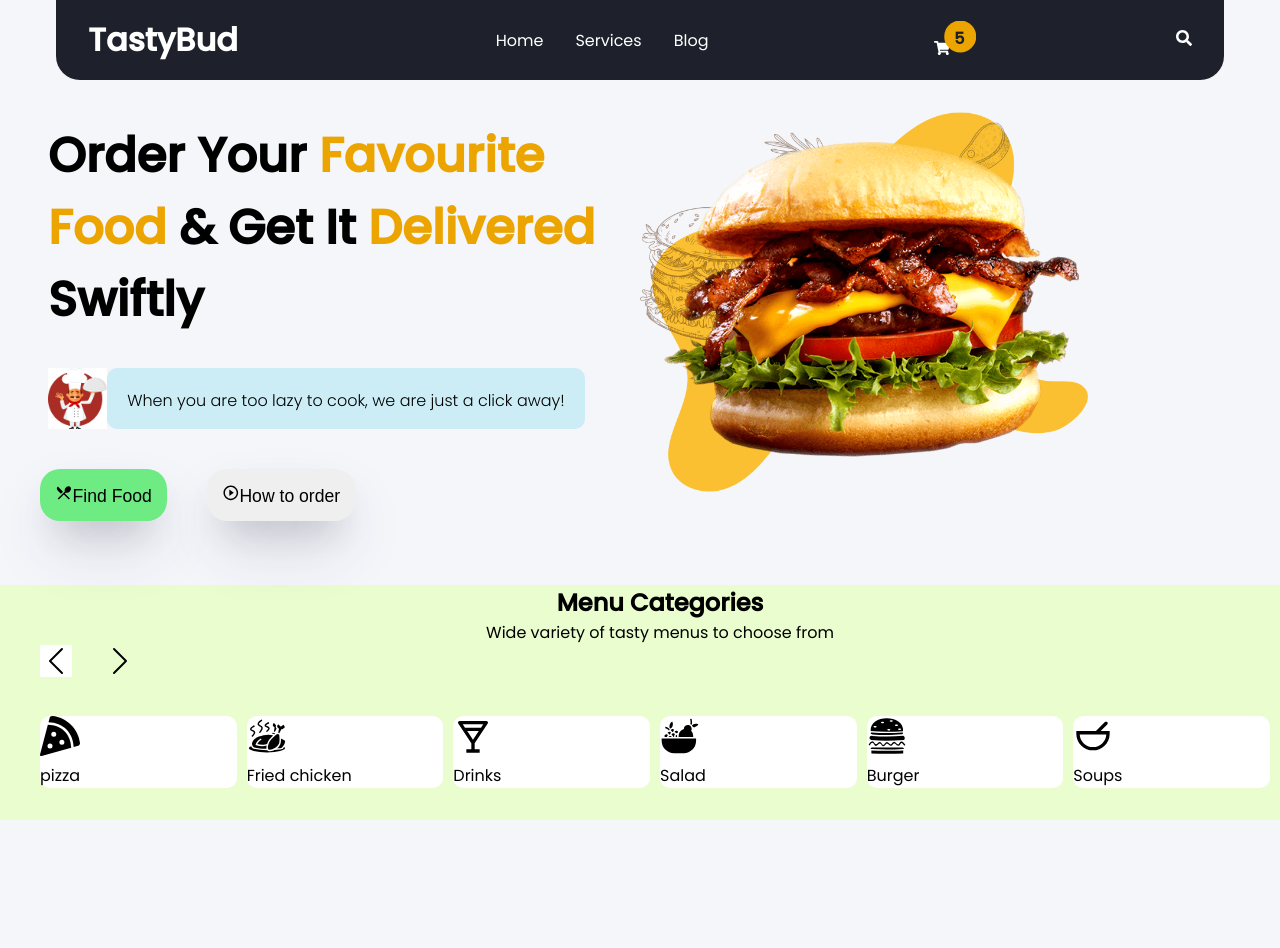
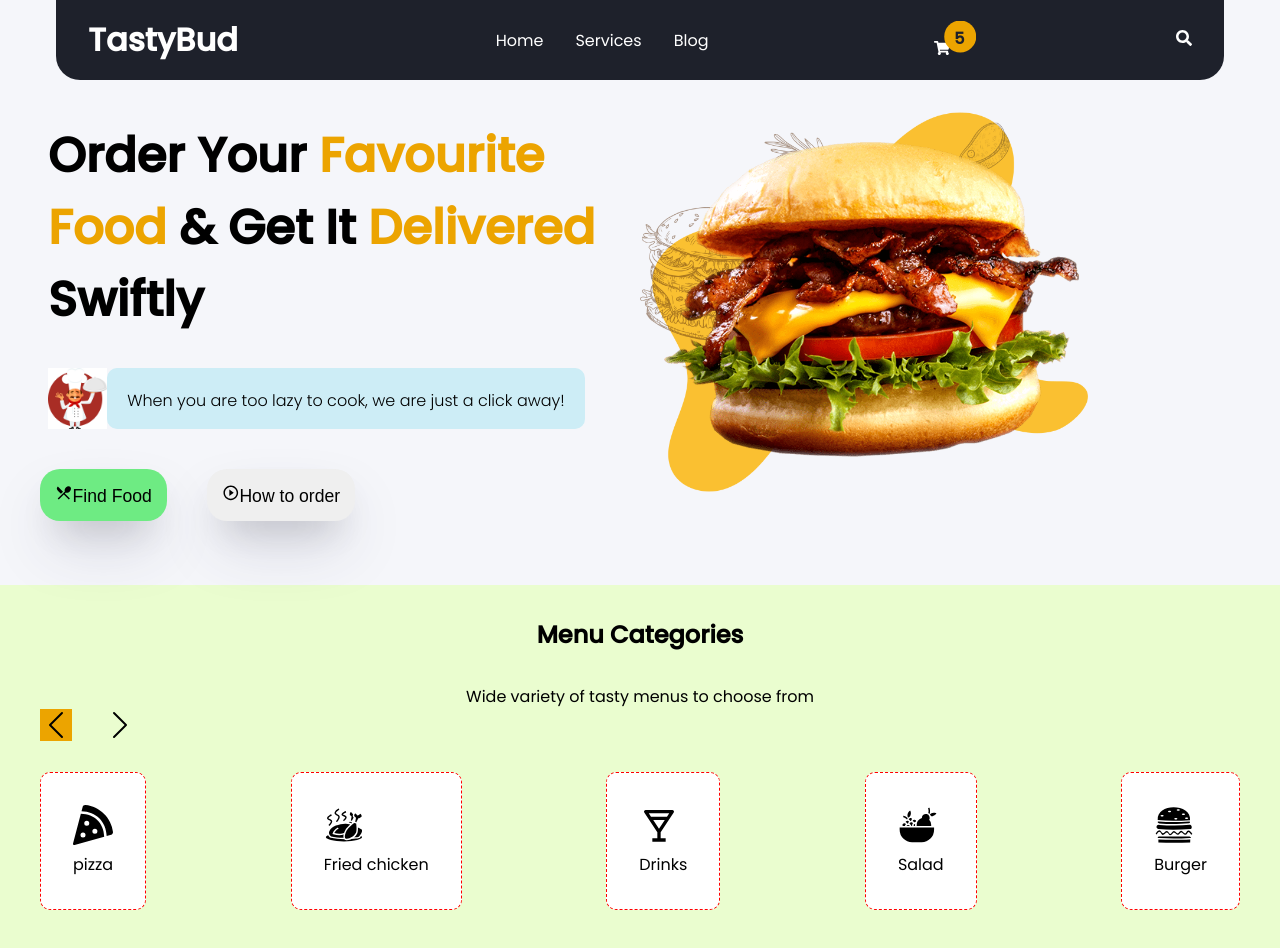
Before and after one commit to emmanuelkumah/foodily, a React (Create React App) app: page / in a window 1280 px wide. Shown: the top 948 px of the page. Before the commit the page ends 820 px from the top, so only its background shows below. Built offline with nearby package versions, Linux system fonts and the light colour scheme.

Commit message:
Add menu categories section

```diff
--- a/src/Components/MenuCat/MenuCat.js
+++ b/src/Components/MenuCat/MenuCat.js
@@ -5,27 +5,38 @@ import { BsChevronRight, BsChevronLeft } from "react-icons/bs";
 import { IconContext } from "react-icons";
 
 function MenuCat() {
-  const menus = menuCategories.map((menu) => (
-    <div className={classes.menuCatDetls}>
+  const noItems = 5;
+  let catItems = menuCategories.slice(0, noItems);
+
+  const menus = catItems.map((menu) => (
+    <div className={classes.lists}>
       <IconContext.Provider value={{ size: "2.5rem" }}>
         {menu.icon}
       </IconContext.Provider>
-      <ul className={classes.menuList}>
-        <li>{menu.item}</li>
+      <ul>
+        <li key={menu.id}>{menu.item}</li>
       </ul>
     </div>
   ));
+  //move to next category item
+  function nextCatItem() {
+    console.log("next item");
+    catItems.shift();
+    console.log(catItems);
+    //push next item
+  }
+
   return (
-    <section className={classes.categories}>
-      <h2 className={classes.heading}>Menu Categories</h2>
-      <p className={classes.subHeading}>
+    <section className={classes.menuCatg}>
+      <h2 className={classes.catgHeading}>Menu Categories</h2>
+      <p className={classes.catgSubHead}>
         Wide variety of tasty menus to choose from{" "}
       </p>
       <IconContext.Provider value={{ size: "2rem", padding: "10px" }}>
         <BsChevronLeft className={classes.chevLeft} />
-        <BsChevronRight />
+        <BsChevronRight onClick={nextCatItem} />
       </IconContext.Provider>
-      <section className={classes.menuSec}>{menus}</section>
+      <section className={classes.catgLists}>{menus}</section>
     </section>
   );
 }
--- a/src/Components/MenuCat/MenuCat.module.css
+++ b/src/Components/MenuCat/MenuCat.module.css
@@ -1,31 +1,37 @@
-.categories {
+.menuCatg {
   padding-left: 2.5rem;
+  padding-right: 2.5rem;
   margin-top: 4rem;
+
   background-color: #eafdcf;
 }
-.heading,
-.subHeading {
+.catgHeading,
+.catgSubHead {
   text-align: center;
+  padding-top: 2rem;
 }
 ul {
   list-style-type: none;
 }
-.menuSec {
+.catgLists {
   display: flex;
   flex-direction: row;
   flex-wrap: wrap;
-  justify-content: center;
+  justify-content: space-between;
 }
-.menuCatDetls {
+.lists {
+  margin-top: 1.5rem;
+  margin-bottom: 4rem;
   background-color: white;
-  flex: 15%;
-  /* padding: 10px; */
-  margin-top: 2rem;
-  margin-bottom: 2rem;
-  margin-right: 10px;
+  padding: 2rem;
   border-radius: 10px;
+  border: 1px dashed red;
+}
+
+.menuList {
+  text-align: center;
 }
 .chevLeft {
-  background-color: white;
+  background-color: #eca400;
   margin-right: 2rem;
 }
--- a/src/Components/MenuCat/menuData.js
+++ b/src/Components/MenuCat/menuData.js
@@ -4,11 +4,12 @@ import { BiDrink } from "react-icons/bi";
 import { CgBowl } from "react-icons/cg";
 
 const menuCategories = [
-  { item: "pizza", icon: <FaPizzaSlice /> },
-  { item: "Fried chicken", icon: <GiChickenOven /> },
-  { item: "Drinks", icon: <BiDrink /> },
-  { item: "Salad", icon: <GiFruitBowl /> },
-  { item: "Burger", icon: <GiHamburger /> },
-  { item: "Soups", icon: <CgBowl /> },
+  { id: 1, item: "pizza", icon: <FaPizzaSlice /> },
+  { id: 2, item: "Fried chicken", icon: <GiChickenOven /> },
+  { id: 3, item: "Drinks", icon: <BiDrink /> },
+  { id: 4, item: "Salad", icon: <GiFruitBowl /> },
+  { id: 5, item: "Burger", icon: <GiHamburger /> },
+  { id: 6, item: "Soups", icon: <CgBowl /> },
+  { id: 7, item: "Sandwich", icon: <GiHamburger /> },
 ];
 export default menuCategories;
```
